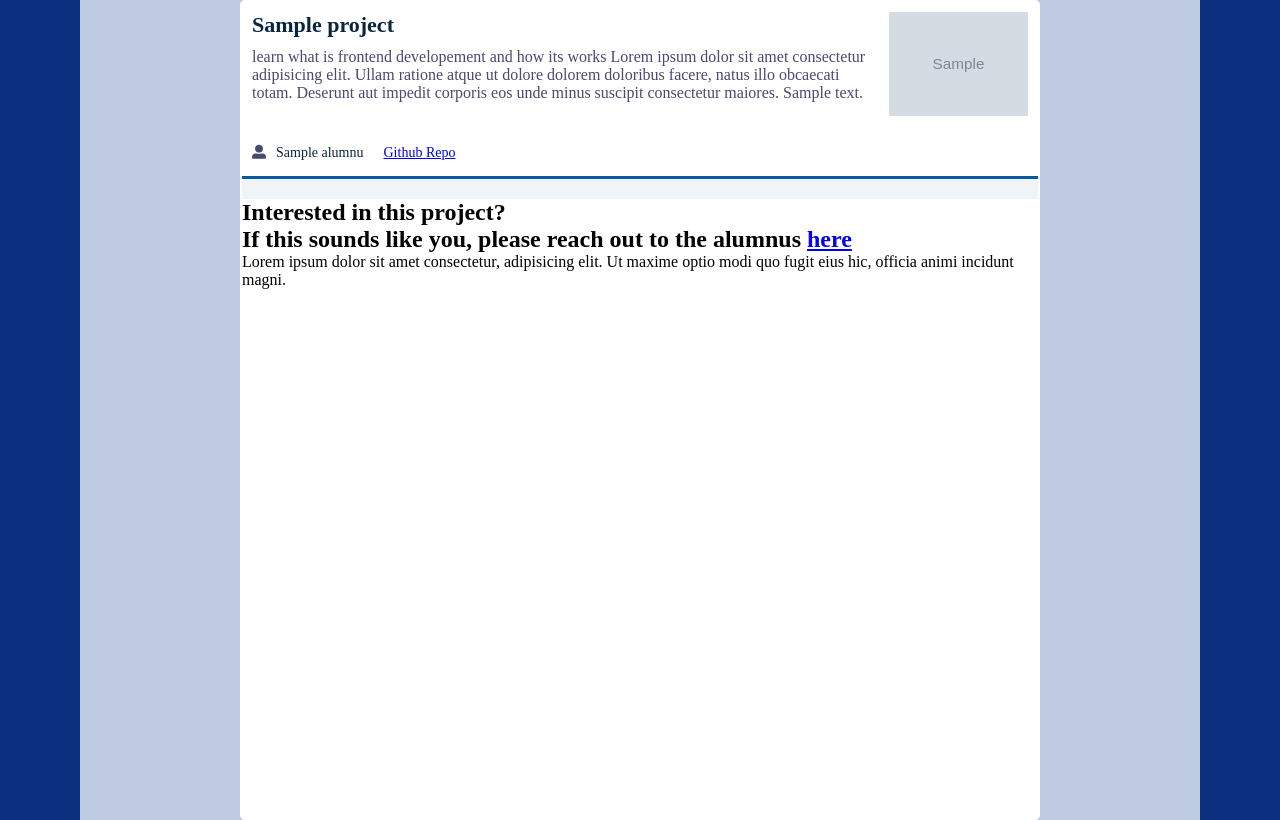
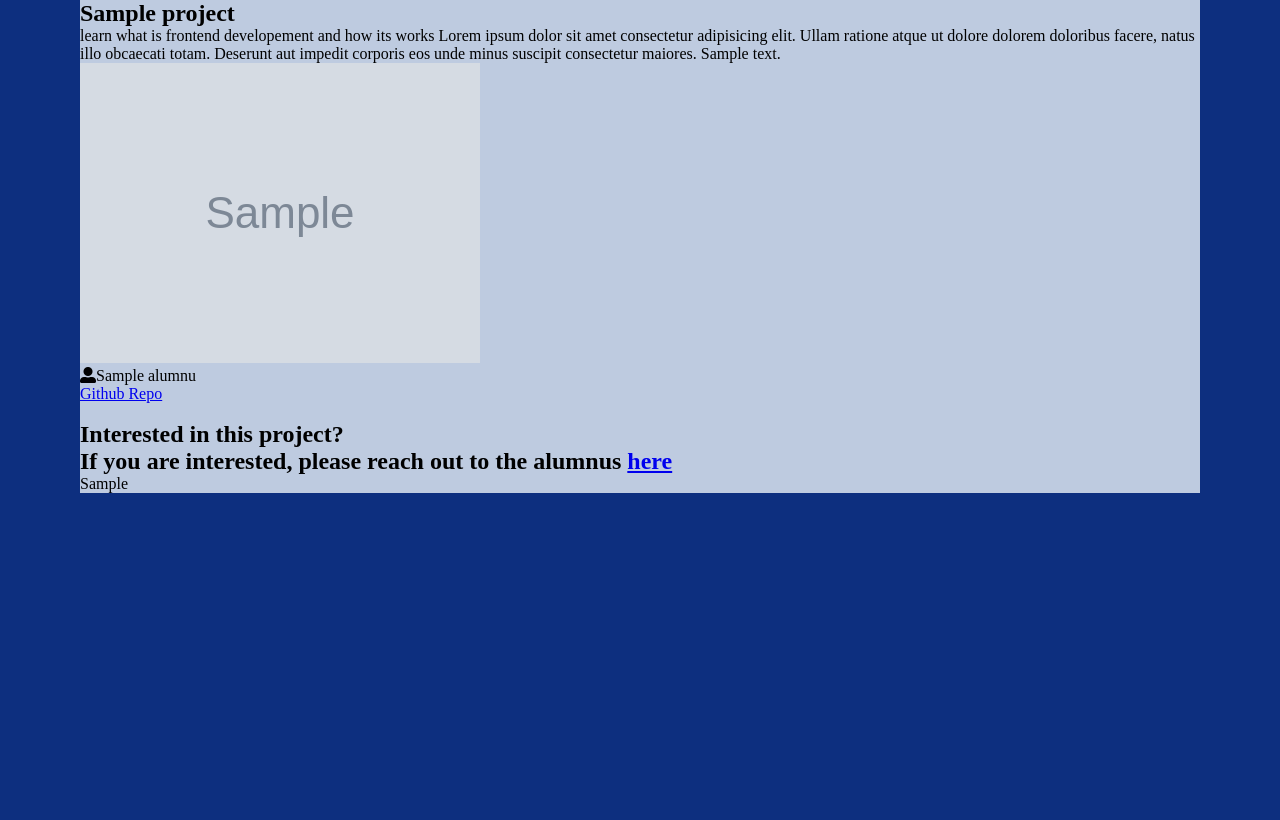
Before and after one commit to Jadessu/sei-unite, a Django app: page /projects/1/ in a window 1280 px wide. Shown: the part 70-890 px from the top of the page. After the commit the page ends 563 px from the top, so only its background shows below. Run offline with Django 3.2, Linux system fonts and the light colour scheme; a user stored in the database is signed in; tables that the repository leaves empty hold one stand-in row (values such as "Sample post"); grey boxes marked "Sample" are stand-in pictures.

Commit message:
add html for project detail

```diff
--- a/main_app/templates/projects/detail.html
+++ b/main_app/templates/projects/detail.html
@@ -29,7 +29,7 @@
     </div>
 </section> {% endcomment %}
 {% comment %}
-<section class = "card-container">
+<section class = "project-container">
 <div class="card">
 <div class="card_header">
 <div class="content">
@@ -54,8 +54,8 @@
 </section> {% endcomment %}
 
 <div class = "whole">
-<div class="card">
-            <div class="card_header">
+<div class="project">
+            <div class="project_header">
                <div class="content">
                 <h1>{{project.title}}</h1>
                 <p>
@@ -68,18 +68,20 @@
                 <span > <img src="{{project.image}}" alt=""></span>
             </div>
             </div>
-            <div class="card_info">
+            <div class="project_info">
                 <p><span <i class="fas fa-user-alt"></i></span>{{project.alumnus}}</p>
                 <p> <a href="{{project.repo}}">Github Repo</a></p>
             </div>
-            <div class="card_footer">
+            <div class="project_footer">
                 <span class="fa fa-star-o"></span>
                     {% comment %} <button class="btn">Start<span class="fa fa-long-arrow-right"></span></button> {% endcomment %}
             </div>
             <div class="help">
             <h1>Interested in this project?</h1>
-            <h2>If this sounds like you, please reach out to the alumnus <a href="/alumnus/{{alumnus.id}}">here</a></h2>
-            Lorem ipsum dolor sit amet consectetur, adipisicing elit. Ut maxime optio modi quo fugit eius hic, officia animi incidunt magni.
+            <h2>If you are interested, please reach out to the alumnus <a href="/alumnus/{{alumnus.id}}">here</a></h2>
+            <p>
+            {{project.lookingfor}}
+            </p>
             </div>
         </div>
         </div>
--- a/main_app/views.py
+++ b/main_app/views.py
@@ -51,7 +51,8 @@ class AlumnusDelete(DeleteView):
 # ------------------------------------PROJECTS----------------------------------------------------------
 def projects_index(request):
     projects = Project.objects.all()
-    return render(request, 'projects/index.html', {'projects': projects})
+
+    return render(request, 'projects/index.html', {'projects': projects} )
 
 def myprojects_index(request):
     # projects = Project.filter(user=request.user)
@@ -60,6 +61,7 @@ def myprojects_index(request):
     return render(request, 'projects/myprojects_index.html', {'projects': projects }, {'alumnus': alumnus})
 
 def projects_detail(request, project_id):
+    alumnus = Alumnus.objects.get(user=request.user)
     project = Project.objects.get(id=project_id)
     return render(request, 'projects/detail.html', {'project': project})
 
```
